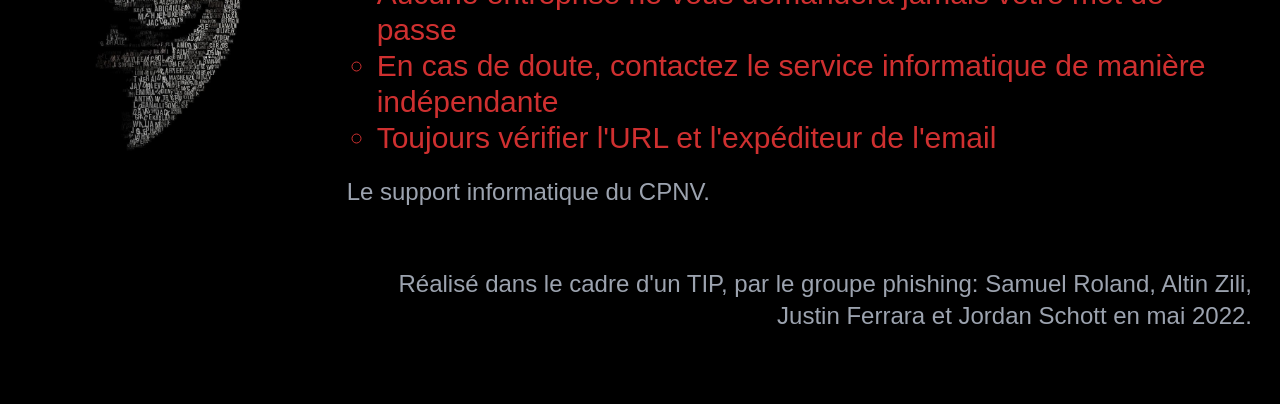
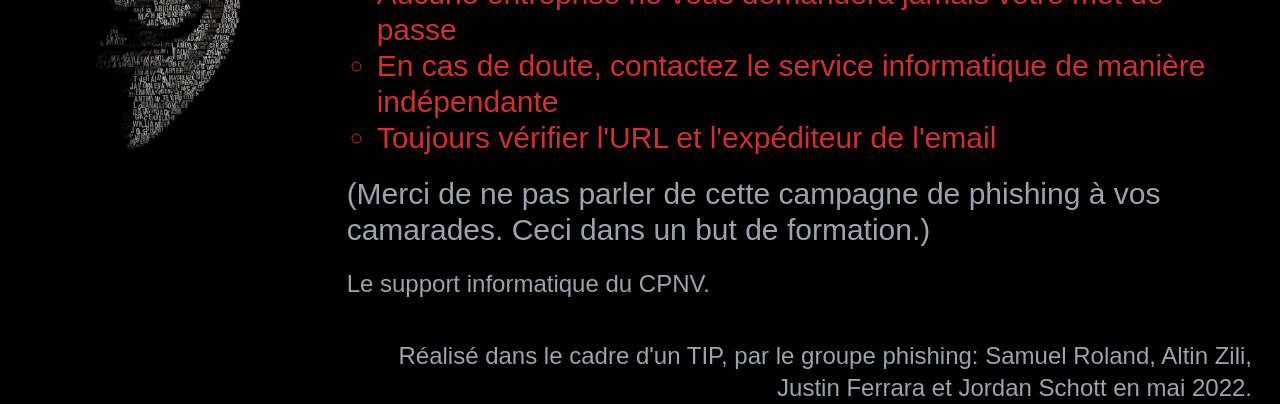
Before and after one commit to samuelroland/tip, a website: page index.html in a window 1280 px wide. Shown: the part 436-840 px from the top of the page. Before the commit the page ends 816 px from the top, so only its background shows below. Drawn offline with Linux system fonts and the light colour scheme; a web font is replaced by a local one.

Commit message:
Update index.html

```diff
--- a/index.html
+++ b/index.html
@@ -29,6 +29,7 @@
 								<li>En cas de doute, contactez le service informatique de manière indépendante</li>
 								<li>Toujours vérifier l'URL et l'expéditeur de l'email</li>
 							</ul>
+							<p class="mt-5 text-xl sm:text-3xl text-gray-400">(Merci de ne pas parler de cette campagne de phishing à vos camarades. Ceci dans un but de formation.)</p>
 							<p class="mt-5 text-xl sm:text-2xl text-gray-400">Le support informatique du CPNV. </p>
 					</div>
 					<div>
```
